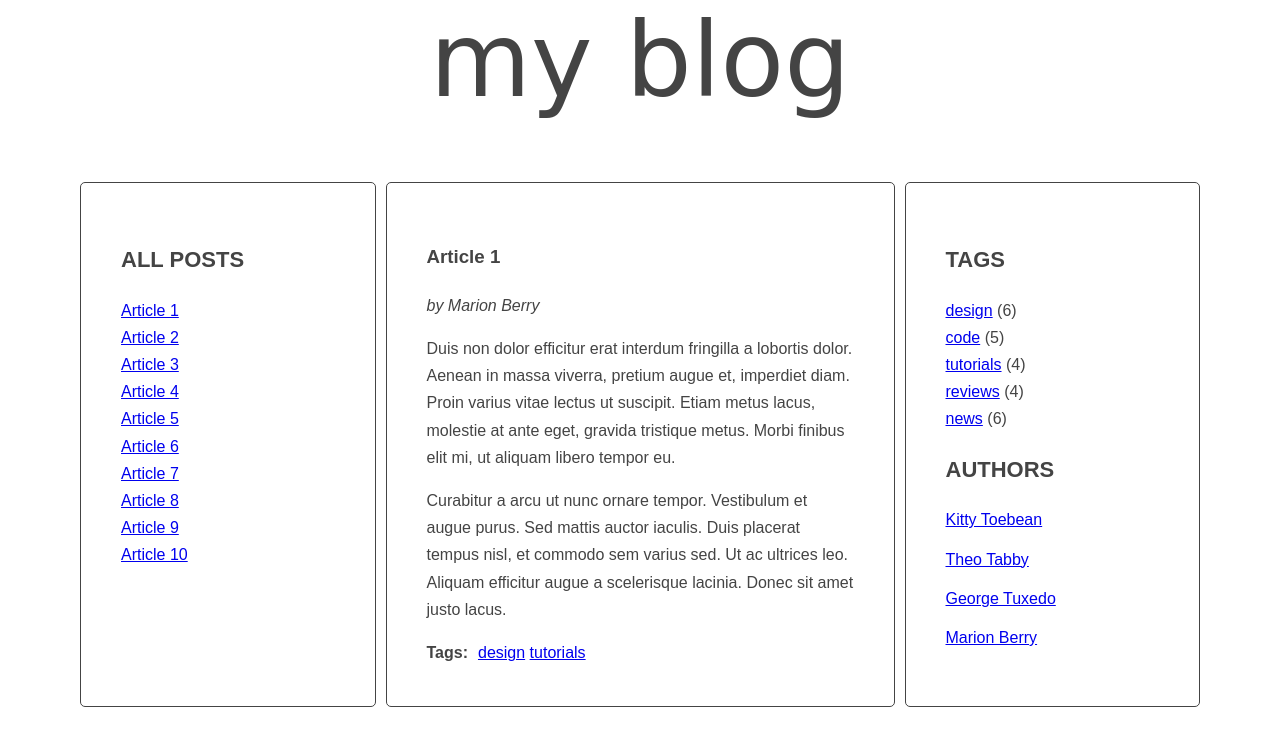
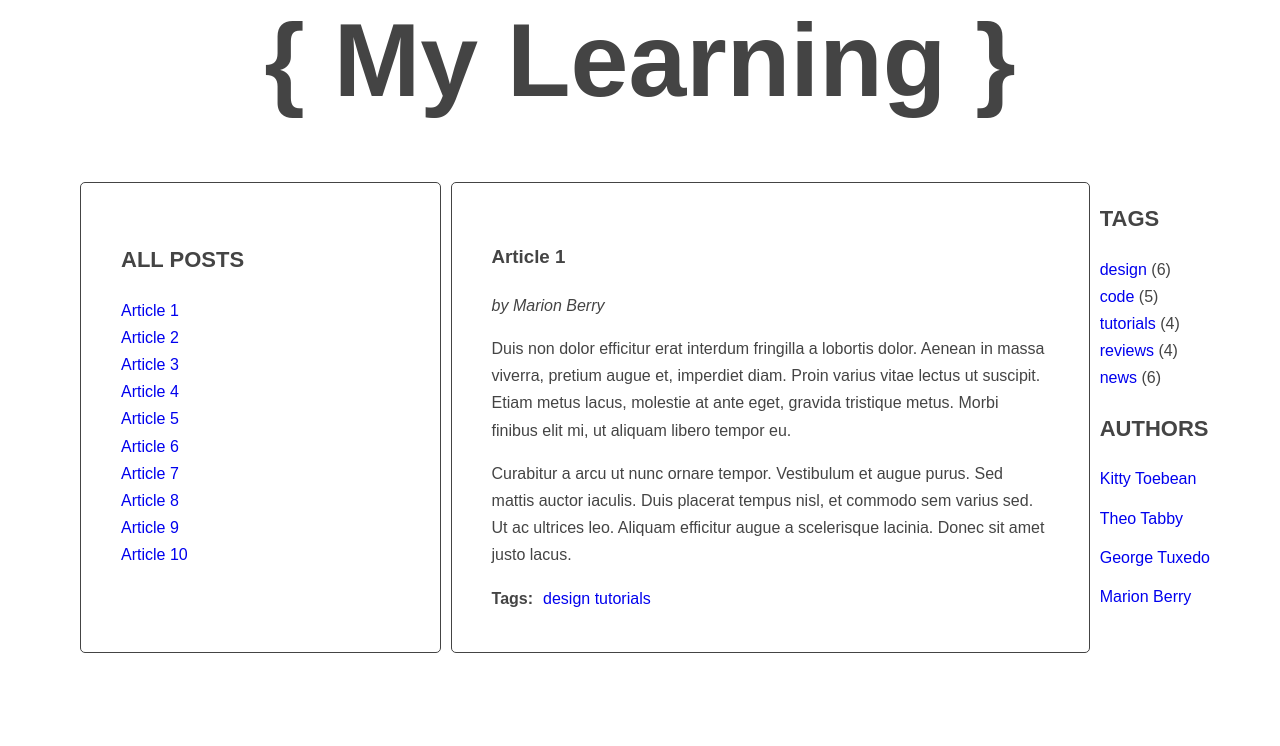
Before and after one commit to Tweber663/5-javascript-blog, a website: page index.html in a window 1280 px wide. Drawn offline with Linux system fonts and the light colour scheme.

Commit message:
HTML styling added

```diff
--- a/index.html
+++ b/index.html
@@ -2,12 +2,15 @@
 <head>
     <meta charset="UTF-8">
     <meta name="viewport" content="width=device-width, initial-scale=1.0">
+    <link rel="preconnect" href="https://fonts.googleapis.com">
+    <link rel="preconnect" href="https://fonts.gstatic.com" crossorigin>
+    <link href="https://fonts.googleapis.com/css2?family=Inconsolata:wght@500;600&display=swap" rel="stylesheet">
     <link rel="stylesheet" href="css/style.css">
     <title>Notes</title>
 </head>
 <body>
     <div class="container">
-        <h1 class="logo">my blog</h1>
+        <h1 class="logo">{ My Learning }</h1>
         <main class="wrapper">
         <aside class="sidebar">
             <h2 class="section-title">All posts</h2>
@@ -171,7 +174,8 @@
             </div>
             </article>
         </section>
-        <aside class="sidebar">
+        <aside class="sidebar-right">
+            <div class="sidebar-inner">
                 <h2 class="section-title">Tags</h2>
                 <ul class="list tags">
                     <li><a href="#">design</a> <span>(6)</span></li>
@@ -180,6 +184,9 @@
                     <li><a href="#">reviews</a> <span>(4)</span></li>
                     <li><a href="#">news</a> <span>(6)</span></li>
                 </ul>
+            </div>
+
+            <div class="sidebar-inner sidebar-inner-b">
                 <h2 class="section-title">Authors</h2>
                 <ul class="list authors">
                 <li>
@@ -203,6 +210,7 @@
                     </a>
                 </li>
                 </ul>
+            </div>
         </aside>
         </main>
     </div>
--- a/js/script.js
+++ b/js/script.js
@@ -67,7 +67,7 @@ function generateTitleLinks(){
     const dom_title = document.querySelectorAll('.titles a');
 
     Array.from(dom_title).forEach((e) => {
-        e.addEventListener("click", titleClickHandler)
+        e.addEventListener("click", titleClickHandler);
  })
 }
 
--- a/sass/style.scss
+++ b/sass/style.scss
@@ -53,8 +53,7 @@ body {
 
 /* Logo */
 .logo {
-  font-family: "Sacramento", cursive;
-  font-weight: 400;
+  font-family: 'Silkscreen', sans-serif;
   font-size: 104px;
   line-height: 1;
   text-align: center;
@@ -66,6 +65,11 @@ body {
   margin: 0;
   padding: 0;
 }
+
+.list a{
+  text-decoration: none;
+}
+
 .list .active {
   font-weight: bold;
 }
```
Also changed, not shown: package.json (+7 -10 lines), .eslintrc.json (added), css/style.css, 2 other files. Lines whose indentation alone changed are shown as unchanged.
